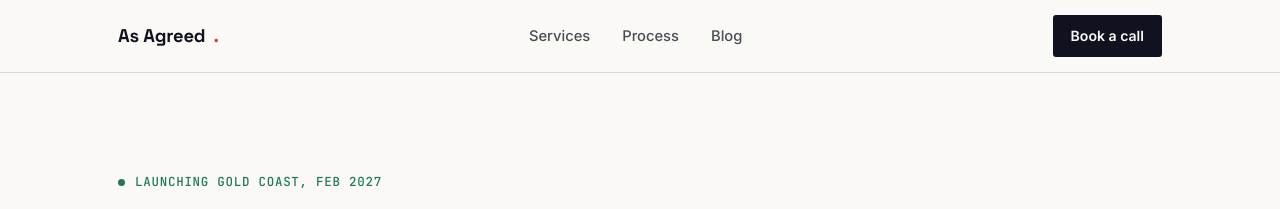
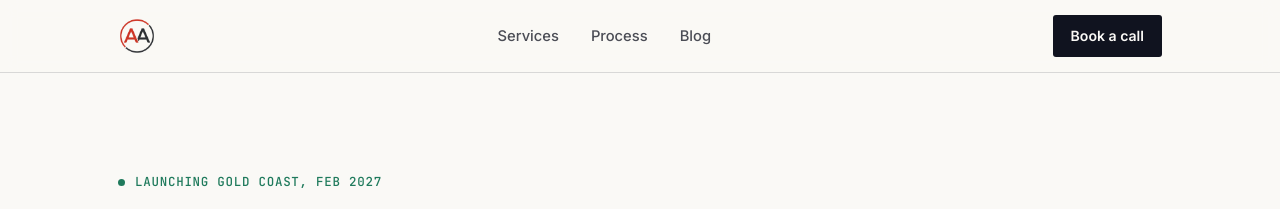
Before and after one commit to As-Agreed-Group/as-agreed-group-AU, a Jekyll site: the page built from index.html, in a window 1280 px wide. Shown: the top 209 px of the page. Built offline with Jekyll 4.4.1, drawn with Linux system fonts in a browser that asks for light colours.

Commit message:
Rebrand: new AA logo mark for favicon and nav

```diff
--- a/_layouts/default.html
+++ b/_layouts/default.html
@@ -3,7 +3,8 @@
 <head>
 <meta charset="UTF-8">
 <meta name="viewport" content="width=device-width, initial-scale=1.0">
-<link rel="icon" href="{{ '/favicon.svg' | relative_url }}" type="image/svg+xml">
+<link rel="icon" type="image/png" sizes="32x32" href="{{ '/favicon-32x32.png' | relative_url }}">
+<link rel="icon" type="image/png" sizes="16x16" href="{{ '/favicon-16x16.png' | relative_url }}">
 <link rel="alternate icon" href="{{ '/favicon.ico' | relative_url }}">
 <link rel="apple-touch-icon" href="{{ '/apple-touch-icon.png' | relative_url }}">
 
@@ -40,7 +41,9 @@
 
 <header>
   <nav class="wrap">
-    <a class="logo" href="{{ '/' | relative_url }}">As Agreed<span class="dot">.</span></a>
+    <a class="logo" href="{{ '/' | relative_url }}">
+      <img src="{{ '/assets/img/logo-mark.png' | relative_url }}" alt="As Agreed" class="logo-mark">
+    </a>
     <div class="navlinks">
       <a href="{{ '/#services' | relative_url }}">Services</a>
       <a href="{{ '/#process' | relative_url }}">Process</a>
--- a/assets/css/style.css
+++ b/assets/css/style.css
@@ -50,16 +50,15 @@ nav.wrap {
   height: 72px;
 }
 .logo {
-  font-family: var(--display);
-  font-weight: 700;
-  font-size: 1.15rem;
-  letter-spacing: -0.01em;
   display: flex;
   align-items: center;
-  gap: 8px;
   text-decoration: none;
 }
-.logo .dot { color: var(--stamp); }
+.logo-mark {
+  height: 38px;
+  width: auto;
+  display: block;
+}
 .navlinks {
   display: flex;
   gap: 32px;
```
Also changed, not shown: apple-touch-icon.png, assets/img/logo-mark.png (added), favicon-16x16.png (added), favicon-32x32.png (added), favicon-48x48.png (added), favicon.ico, favicon.svg (deleted).
